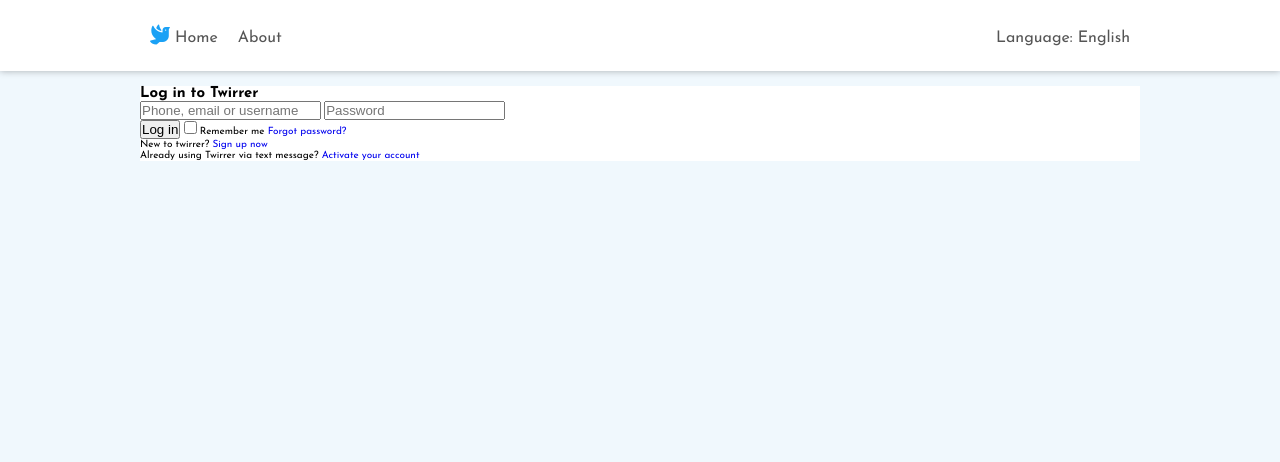
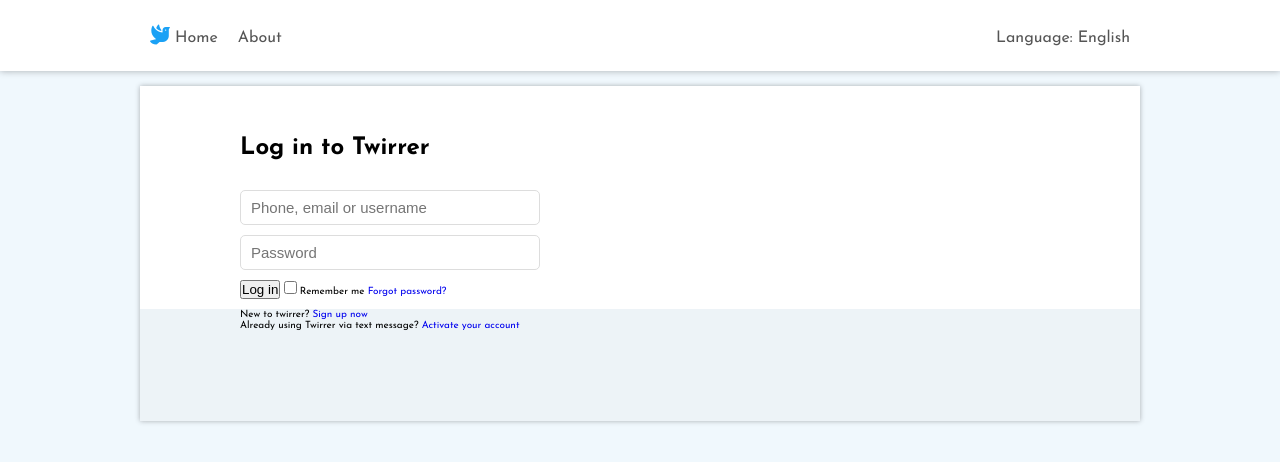
Before and after one commit to Isrealsix/twiterClone, a website: page index.html in a window 1280 px wide. Drawn offline with Linux system fonts and the light colour scheme.

Commit message:
worked on the input field

```diff
--- a/sass/pages/_login.scss
+++ b/sass/pages/_login.scss
@@ -68,5 +68,49 @@
 		grid-row: 2 / 3;
 		background-color: var(--color-white);
 		width: 100rem;
+		display: grid;
+		grid-template-columns: 10rem 1fr;
+		grid-template-rows: 2fr 1fr;
+		box-shadow: 0 0 0.5rem rgba(0, 0, 0, 0.3);
+
+		&__box {
+			grid-column: 2 / -1;
+			grid-row: 1 / 2;
+			padding: 5rem 0 1rem 0;
+
+			h2 {
+				font-size: 2.4rem;
+				margin-bottom: 3rem;
+			}
+		}
+
+		&__form {
+			display: flex;
+			flex-direction: column;
+
+			.form {
+				&__input {
+					width: 30rem;
+					height: 3.5rem;
+					margin-bottom: 1rem;
+					border: 0.1rem solid #ddd;
+					border-radius: 0.5rem;
+					font-size: 1.5rem;
+					padding-left: 1rem;
+					transition: background-color 0.3s;
+
+					&:focus {
+						background-color: #d9ebf7;
+					}
+				}
+			}
+		}
+
+		&__footer {
+			grid-column: 1 / -1;
+			grid-row: 2 / -1;
+			background-color: #edf3f7;
+			padding-left: 10rem;
+		}
 	}
 }
```
Also changed, not shown: css/style.css.
